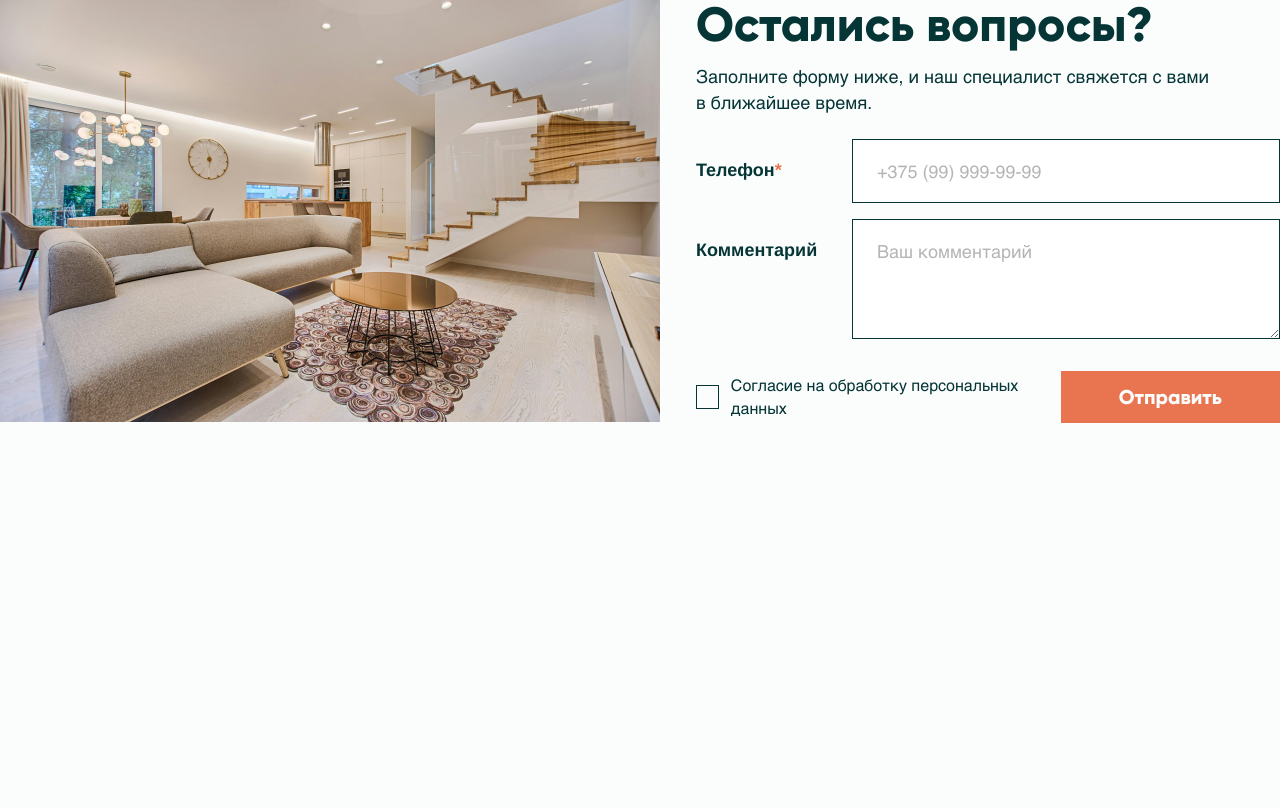
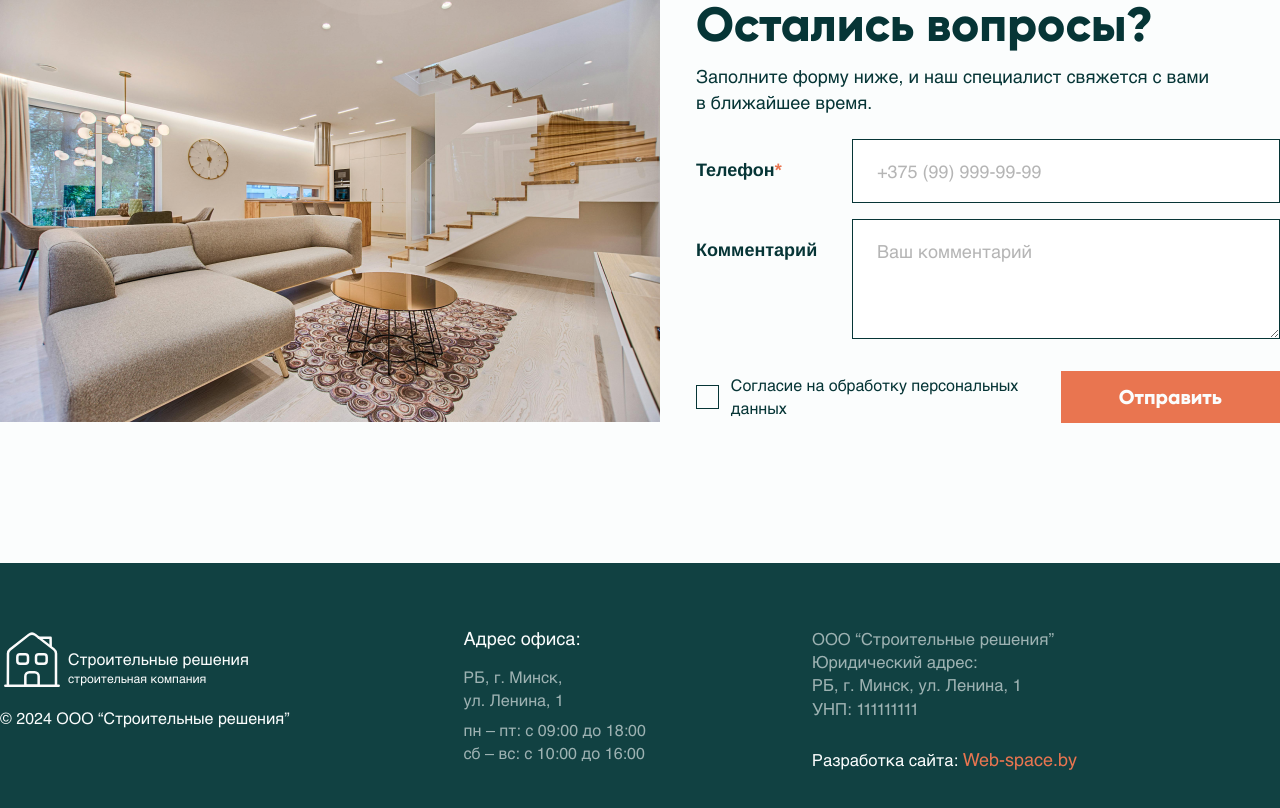
Before and after one commit to DShevv/next-build-solutions, a Next.js app in the folder next-app/: page / in a window 1280 px wide. Shown: the part 1886-2694 px from the top of the page. Before the commit the page ends 2309 px from the top, so only its background shows below. Built offline with nearby package versions, Linux system fonts and the light colour scheme.

Commit message:
add footer

```diff
--- /dev/null
+++ b/next-app/app/components/Footer/Footer.jsx
@@ -0,0 +1,43 @@
+import Link from "next/link";
+import Logo from "../Logo/Logo";
+import styles from "./Footer.module.css";
+
+const Footer = () => {
+  return (
+    <footer className={styles.footer}>
+      <div className={styles.wrapper}>
+        <div>
+          <Logo />
+          <div className={styles.copyright}>
+            © 2024 ООО “Строительные решения”
+          </div>
+        </div>
+
+        <div className={styles.info}>
+          <div className={styles.title}>Адрес офиса:</div>
+          <div className={styles.value}>
+            РБ, г. Минск, <br /> ул. Ленина, 1
+          </div>
+          <div className={styles.value}>пн – пт: с 09:00 до 18:00</div>
+          <div className={styles.value}>сб – вс: с 10:00 до 16:00</div>
+        </div>
+
+        <div>
+          <div className={styles.law}>
+            ООО “Строительные решения” Юридический адрес: <br />
+            РБ, г. Минск, ул. Ленина, 1 <br />
+            УНП: 111111111
+          </div>
+          <div className={styles.dev}>
+            Разработка сайта:{" "}
+            <Link href="https://Web-space.by" target="_blank">
+              Web-space.by
+            </Link>
+          </div>
+        </div>
+      </div>
+    </footer>
+  );
+};
+
+export default Footer;
--- /dev/null
+++ b/next-app/app/components/Footer/Footer.module.css
@@ -0,0 +1,76 @@
+.footer {
+  margin-top: 140px;
+  width: 100%;
+  height: 269px;
+  padding: 64px 0;
+  background: var(--accent-2-600);
+}
+
+.wrapper {
+  margin: 0 auto;
+
+  max-width: 1356px;
+  width: 100%;
+  display: flex;
+}
+
+.copyright {
+  margin-top: 16.6px;
+  font-family: var(--font-family);
+  font-weight: 400;
+  font-size: 16px;
+  line-height: 140%;
+  color: var(--bg-1-100);
+}
+
+.info {
+  margin-left: 174px;
+  margin-right: 166px;
+  font-family: var(--font-family);
+  font-weight: 400;
+}
+
+.title {
+  margin-bottom: 16px;
+
+  font-size: 18px;
+  line-height: 130%;
+  color: var(--bg-1-100);
+  text-decoration: none;
+}
+
+.value {
+  font-size: 16.1px;
+  line-height: 140%;
+  color: var(--bg-1-50);
+}
+
+.value:nth-child(2n-1) {
+  margin-top: 8px;
+}
+
+.law {
+  margin-bottom: 28px;
+  max-width: 266px;
+
+  font-family: var(--font-family);
+  font-weight: 400;
+  font-size: 16.6px;
+  line-height: 140%;
+  color: var(--bg-1-50);
+}
+
+.dev {
+  font-family: var(--font-family);
+  font-weight: 400;
+  font-size: 16.6px;
+  line-height: 140%;
+  color: var(--bg-1-100);
+}
+
+.dev a {
+  font-size: 18px;
+  line-height: 130%;
+  color: var(--accent-500);
+  text-decoration: none;
+}
--- a/next-app/app/components/Header/Header.module.css
+++ b/next-app/app/components/Header/Header.module.css
@@ -8,6 +8,7 @@
   display: flex;
   align-items: center;
   border-bottom: 1px solid var(--bg-1-50);
+  z-index: 1;
 }
 
 .wrapper {
--- a/next-app/app/layout.jsx
+++ b/next-app/app/layout.jsx
@@ -2,6 +2,7 @@ import localFont from "next/font/local";
 import "./globals.css";
 import "./assets/fonts/fonts.css";
 import Header from "./components/Header/Header";
+import Footer from "./components/Footer/Footer";
 
 export const metadata = {
   title: "Строительные решения",
@@ -15,6 +16,7 @@ export default function RootLayout({ children }) {
       <body>
         <Header />
         {children}
+        <Footer />
       </body>
     </html>
   );
```
